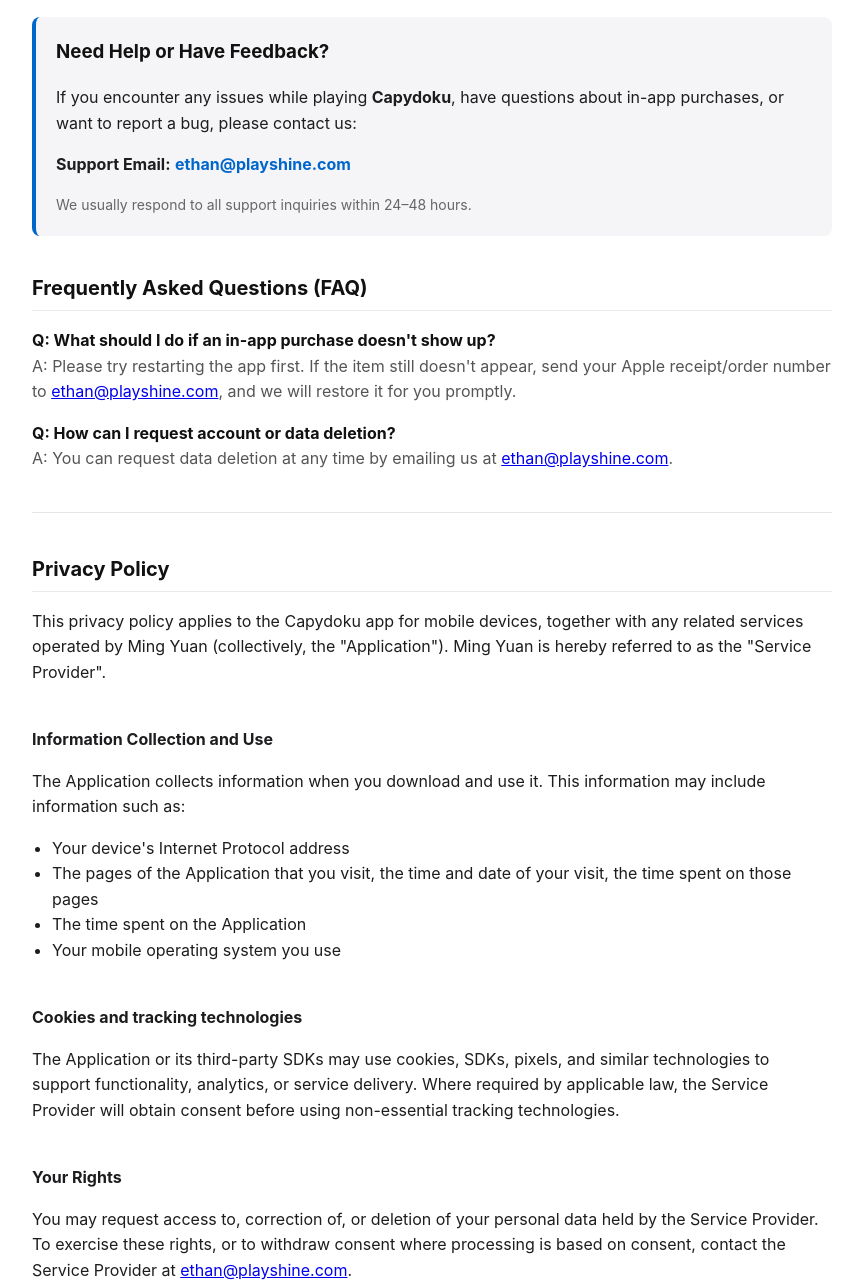
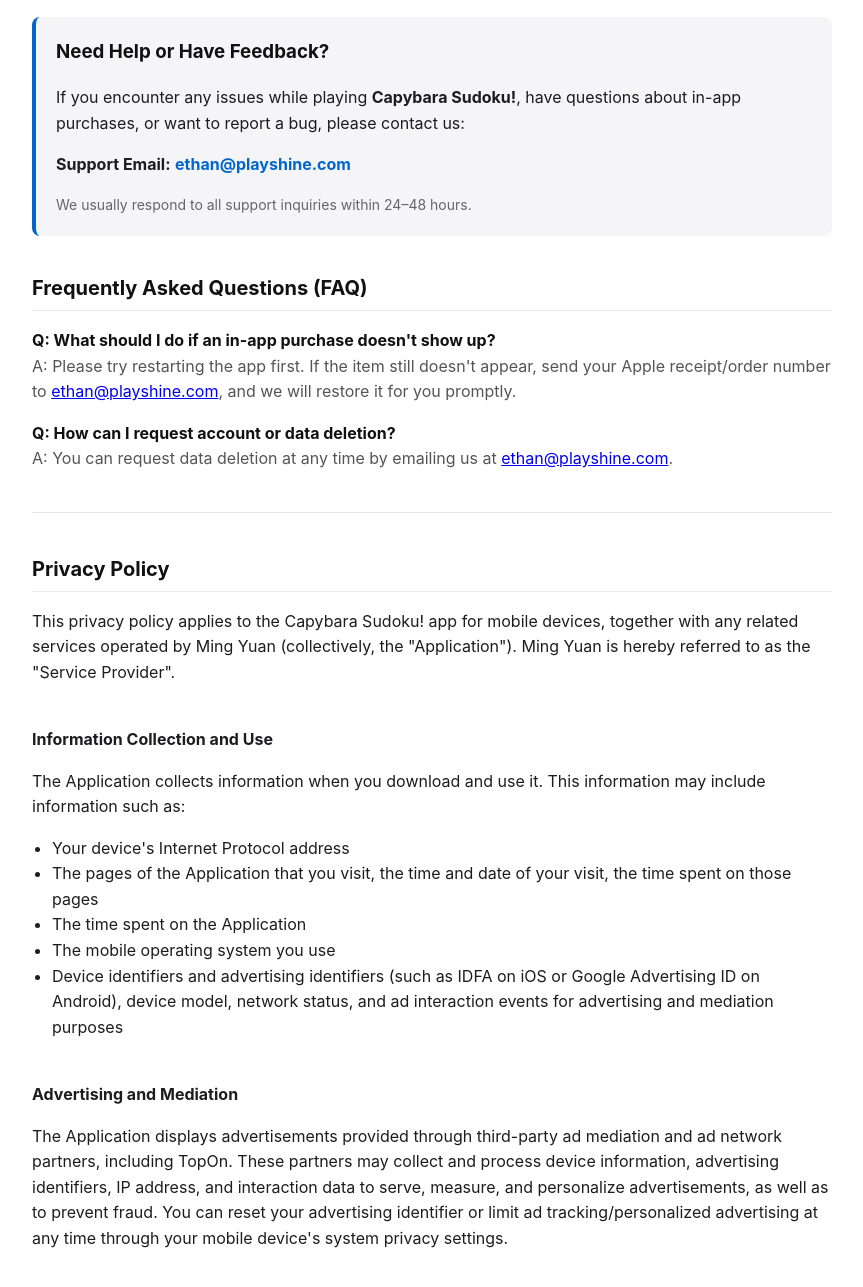
Before and after one commit to 3302757962/Capydoku-Support, a plain HTML site: page index.html in a window 1280 px wide. Shown: the part 101-1388 px from the top of the page, without its empty margins (208-1071 px from the left). Drawn offline with Linux system fonts and the light colour scheme.

Commit message:
Add files via upload

```diff
--- a/index.html
+++ b/index.html
@@ -3,7 +3,7 @@
 <head>
   <meta charset='utf-8'>
   <meta name='viewport' content='width=device-width, initial-scale=1.0'>
-  <title>Capydoku - Support & Privacy Policy</title>
+  <title>Capybara Sudoku! - Support & Privacy Policy</title>
   <style>
     body {
       font-family: -apple-system, BlinkMacSystemFont, "Segoe UI", Roboto, Helvetica, Arial, sans-serif;
@@ -40,12 +40,12 @@
 </head>
 <body>
 
-  <!-- SECTION 1: Technical Support (技术 support) -->
-  <h1>Capydoku Support</h1>
+  <!-- SECTION 1: Technical Support (技术支持) -->
+  <h1>Capybara Sudoku! Support</h1>
 
   <div class="support-card">
     <h3 style="margin-top: 0;">Need Help or Have Feedback?</h3>
-    <p>If you encounter any issues while playing <strong>Capydoku</strong>, have questions about in-app purchases, or want to report a bug, please contact us:</p>
+    <p>If you encounter any issues while playing <strong>Capybara Sudoku!</strong>, have questions about in-app purchases, or want to report a bug, please contact us:</p>
     <p><strong>Support Email:</strong> <a href="mailto:ethan@playshine.com">ethan@playshine.com</a></p>
     <p style="margin-bottom: 0; font-size: 14px; color: #666;">We usually respond to all support inquiries within 24–48 hours.</p>
   </div>
@@ -64,7 +64,7 @@
 
   <!-- SECTION 2: Privacy Policy (隐私政策) -->
   <h2>Privacy Policy</h2>
-  <p>This privacy policy applies to the Capydoku app for mobile devices, together with any related services operated by Ming Yuan (collectively, the "Application"). Ming Yuan is hereby referred to as the "Service Provider".</p>
+  <p>This privacy policy applies to the Capybara Sudoku! app for mobile devices, together with any related services operated by Ming Yuan (collectively, the "Application"). Ming Yuan is hereby referred to as the "Service Provider".</p>
 
   <br><strong>Information Collection and Use</strong>
   <p>The Application collects information when you download and use it. This information may include information such as:</p>
@@ -72,11 +72,15 @@
     <li>Your device's Internet Protocol address</li>
     <li>The pages of the Application that you visit, the time and date of your visit, the time spent on those pages</li>
     <li>The time spent on the Application</li>
-    <li>Your mobile operating system you use</li>
+    <li>The mobile operating system you use</li>
+    <li>Device identifiers and advertising identifiers (such as IDFA on iOS or Google Advertising ID on Android), device model, network status, and ad interaction events for advertising and mediation purposes</li>
   </ul>
 
+  <br><strong>Advertising and Mediation</strong>
+  <p>The Application displays advertisements provided through third-party ad mediation and ad network partners, including TopOn. These partners may collect and process device information, advertising identifiers, IP address, and interaction data to serve, measure, and personalize advertisements, as well as to prevent fraud. You can reset your advertising identifier or limit ad tracking/personalized advertising at any time through your mobile device's system privacy settings.</p>
+
   <br><strong>Cookies and tracking technologies</strong>
-  <p>The Application or its third-party SDKs may use cookies, SDKs, pixels, and similar technologies to support functionality, analytics, or service delivery. Where required by applicable law, the Service Provider will obtain consent before using non-essential tracking technologies.</p>
+  <p>The Application or its third-party SDKs may use cookies, SDKs, pixels, and similar technologies to support functionality, analytics, advertising, or service delivery. Where required by applicable law, the Service Provider will obtain consent before using non-essential tracking technologies.</p>
 
   <br><strong>Your Rights</strong>
   <p>You may request access to, correction of, or deletion of your personal data held by the Service Provider. To exercise these rights, or to withdraw consent where processing is based on consent, contact the Service Provider at <a href="mailto:ethan@playshine.com">ethan@playshine.com</a>.</p>
@@ -99,6 +103,14 @@
     <li>Your consent, where required and legally permitted</li>
   </ul>
   <p>Data protection laws in other countries may differ from those in your jurisdiction. Where required by law, the Service Provider will apply appropriate safeguards and obtain any consent required for the transfer.</p>
+
+  <div>
+    <br><p>Please note that the Application utilizes third-party services that have their own Privacy Policy about handling data. Below are the links to the Privacy Policy of the third-party service providers used by the Application:</p>
+    <ul>
+      <li><a href="https://unity3d.com/legal/privacy-policy" target="_blank" rel="noopener noreferrer">Unity</a></li>
+      <li><a href="https://www.toponad.com/en/privacy-policy" target="_blank" rel="noopener noreferrer">TopOn</a></li>
+    </ul>
+  </div>
 
   <p>The Service Provider may disclose User Provided and Automatically Collected Information:</p>
   <ul>
@@ -139,7 +151,7 @@
   <p>The Service Provider may update this Privacy Policy from time to time. The Service Provider will notify you of material changes by posting the updated Privacy Policy with an effective date. Where required by law, the Service Provider will seek your consent to material changes before they take effect.</p>
   <p>Previous versions of this Privacy Policy will be maintained and made available upon request by contacting the Service Provider at <a href="mailto:ethan@playshine.com">ethan@playshine.com</a>.</p>
 
-  <br><p>This privacy policy is effective as of 2026-09-30</p>
+  <br><p>This privacy policy is effective as of 2026-11-17</p>
 
   <br><strong>Your Consent</strong>
   <p>Where processing is based on consent, you provide that consent by affirmatively opting in to the relevant feature or action. You may withdraw consent at any time without affecting processing carried out before withdrawal. Processing based on other lawful bases is carried out as described above.</p>
```
